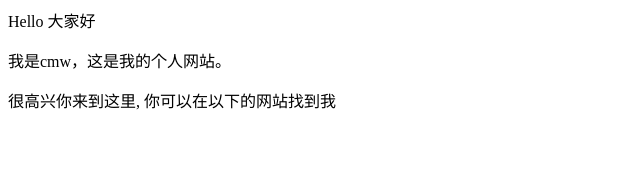
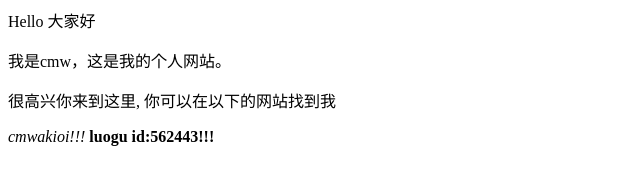
Before and after one commit to chenmingwangOI/chenmingwangOI.github.io, a plain HTML site: page index.html in a window 1280 px wide. Shown: the whole page, without its empty margins (0-640 px from the left). Drawn offline with Linux system fonts and the light colour scheme.

Commit message:
Update index.html

```diff
--- a/index.html
+++ b/index.html
@@ -1,3 +1,6 @@
 <p>Hello 大家好</p>
 <p>我是cmw，这是我的个人网站。 </p>
 <p>很高兴你来到这里, 你可以在以下的网站找到我</p>
+<em>cmwakioi!!!</em>
+
+<strong>luogu id:562443!!!</strong>
```
